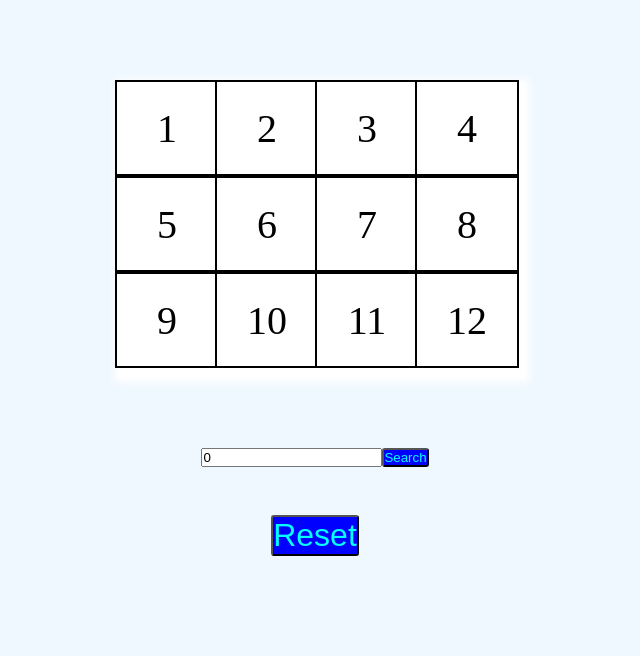
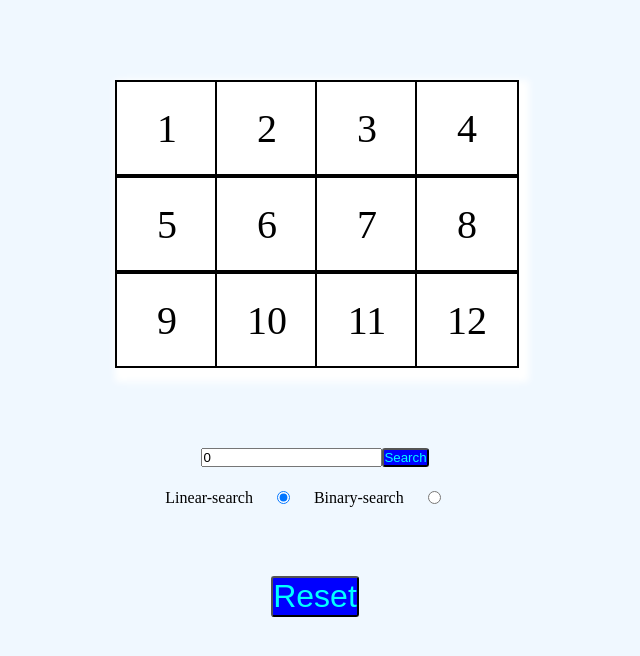
Before and after one commit to premsaiswain/DS-visualizer, a React (Create React App) app: page / in a window 1280 px wide. Shown: the top 656 px of the page, without its empty margins (325-965 px from the left). Built offline with nearby package versions, Linux system fonts and the light colour scheme.

Commit message:
Added Binary search algo

```diff
--- a/src/App.css
+++ b/src/App.css
@@ -12,6 +12,16 @@ align-items: center;
 .input-tag{
 list-style-type: none;
 outline: none;
+}
+.Selectors{
+  display: flex;
+  justify-content: center;
+  align-items: center;
+  color: black;
+}
+.Selectors input{
+  margin: 1.5rem;
+  color: blue;
 }
 .btn{
   background-color: blue;
--- a/src/linear-search.jsx
+++ b/src/linear-search.jsx
@@ -24,6 +24,7 @@ function Box() {
     const [ans,setAns]=useState(false);
     const [isFirstRun,setIsfirstrun]= useState(true)
     const [redgreen,setRedGreen] = useState(true);
+    const [linear_or_binary , setLb]=useState(true);
 
     React.useEffect(()=>{
         if(isFirstRun){
@@ -40,10 +41,14 @@ function Box() {
         },1000*ansbox) }
     },[ansbox])
 
- // linear search algo
+ // function to be exectued on click
+
     const finditem=()=>{
         setRedGreen(true);
-        for (let i=0; i<arr.length;i++) {
+        let val=0;
+        if(linear_or_binary){
+             //Linear search algo
+            for (let i=0; i<arr.length;i++) {
             if(arr[i] == item){
                 setRedGreen(false);
                 setAnsbox(i);
@@ -52,9 +57,40 @@ function Box() {
            task(i);
         setWork(false);
 
-         }
+         } }
+         else{
+           //binary search algo
+        let start=0, end=arr.length-1;
 
-// a setTimeout function to make the loop slow to actually visulaize the colors
+    // Iterate while start not meets end
+      while (start<=end){
+        // Find the mid index
+        let mid=Math.floor((start + end)/2);
+        // If element is present at mid, return True
+        console.log(arr[mid]);
+        // console.log(item);
+        if (arr[mid]=== item){
+            console.log("I am found");
+            break;
+        }
+        // Else look in left or right half accordingly
+       else if (arr[mid] < item)
+             start = mid + 1;
+        else
+             end = mid - 1;
+        btask(val++,mid);
+        setWork(false);
+    }
+        }
+// a setTimeout function to make the binary search loop slow to visulaize the colors
+function btask(i,mid){
+    setTimeout(function () {
+        setWork(false);
+        const ele = document.getElementById(mid);
+        ele.style.backgroundColor = "red";
+    }, 1000 * i);
+}
+// a setTimeout function to make the loop slow to visulaize the colors
 function task(i) {
   setTimeout(function(){
         setWork(false);
@@ -62,7 +98,7 @@ function task(i) {
         ele.style.backgroundColor="red";
         }, 1000 * i);
 }
-    }
+}
   //box-container is the main box in which the elements of the array are stored/displayed
   //Array is the box for the elements which gets repeated according to the elents in the array
     return (
@@ -96,6 +132,12 @@ function task(i) {
                 <input type="number" value={item} className="input-tag" onChange={(e)=>setitem(e.target.value)}></input>
                 <button className="btn" onClick={()=> finditem()}>Search</button>
             </div>
+            <div className="Selectors">
+               <label for="Linear">Linear-search</label>
+               <input type="radio" id="Linear" value="Linear-search" onChange={()=>setLb(true)} name="search" checked></input>
+               <label for="Binary">Binary-search</label>
+               <input type="radio" id="Binary" value="Binary-search" onChange={()=>setLb(false)} name="search"></input>
+            </div>
             {/** button to reset the grids
             // it basically just use the useState hooks to set the states to default
             */}
--- /dev/null
+++ b/src/tempCodeRunnerFile.jsx
@@ -0,0 +1,5 @@
+setTimeout(function(){
+        setWork(false);
+        const ele=document.getElementById(i);
+        ele.style.backgroundColor="red";
+        }, 1000 * i);
```
